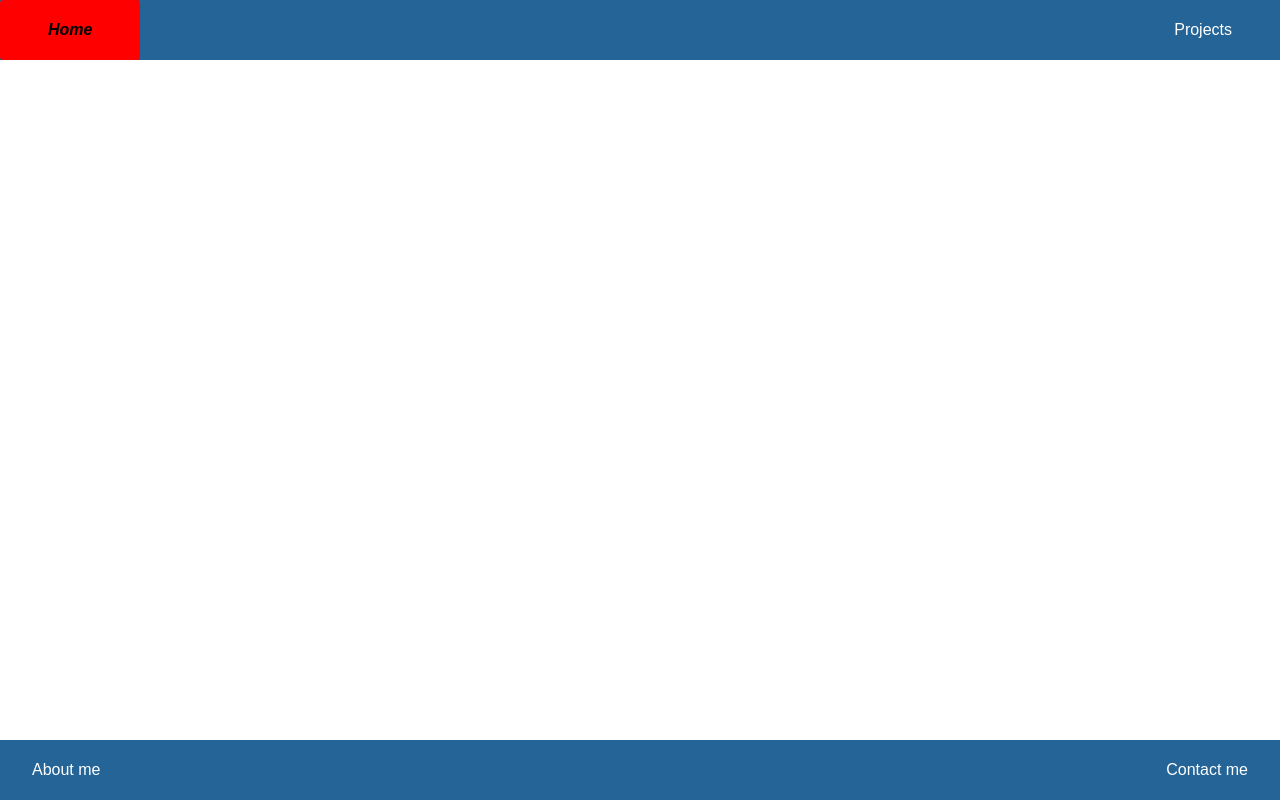
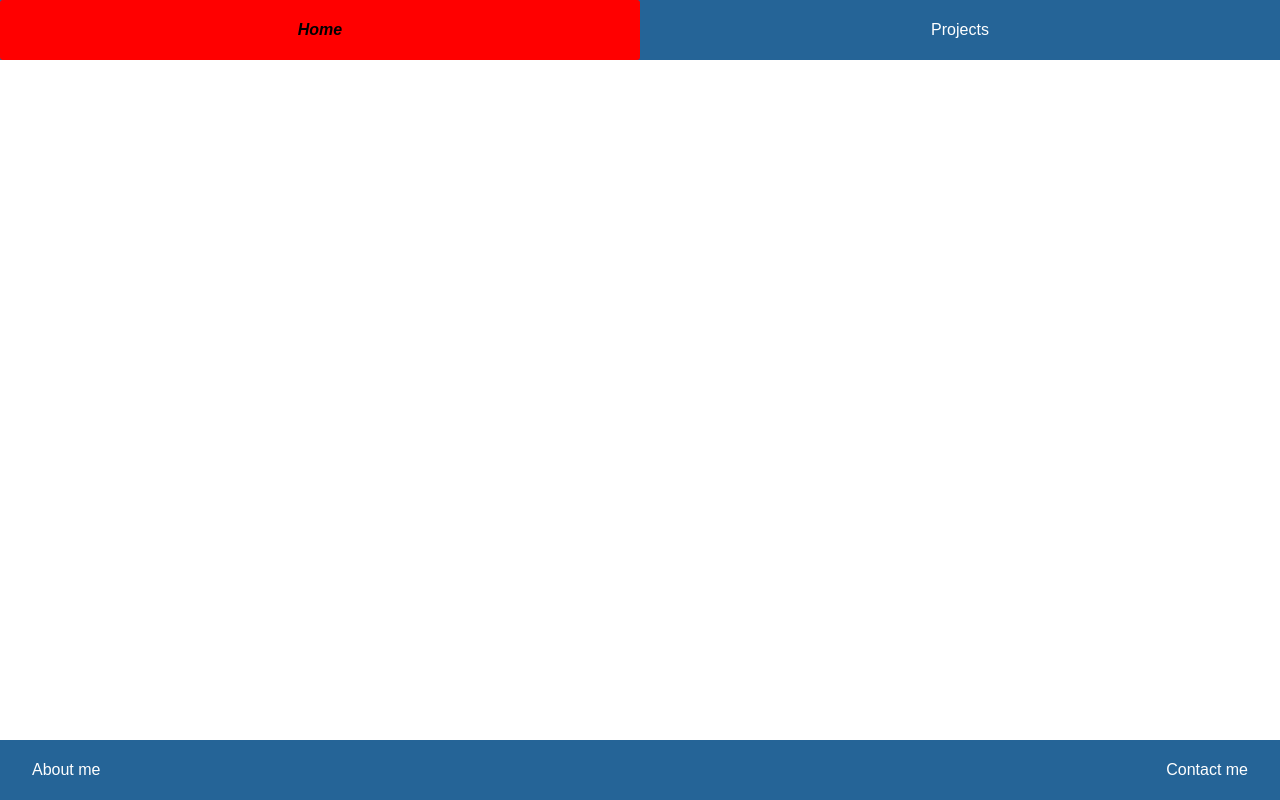
Before and after one commit to j-stuckey/web-portfolio, a React app: page / in a window 1280 px wide. Built offline with nearby package versions, Linux system fonts and the light colour scheme.

Commit message:
updated styling

```diff
--- a/src/projects.js
+++ b/src/projects.js
@@ -1,5 +1,7 @@
 import React from 'react';
 
 export default function Projects(props) {
-    return <h1>Projects</h1>;
+    return (
+        <h1>Projects</h1>
+    );
 }
--- a/src/styles/nav.css
+++ b/src/styles/nav.css
@@ -6,6 +6,8 @@
 }
 
 .navbar a {
+    width: 50%;
+    text-align: center;
     color: white;
     padding: 1.3em 3em;
     text-decoration: none;
```
